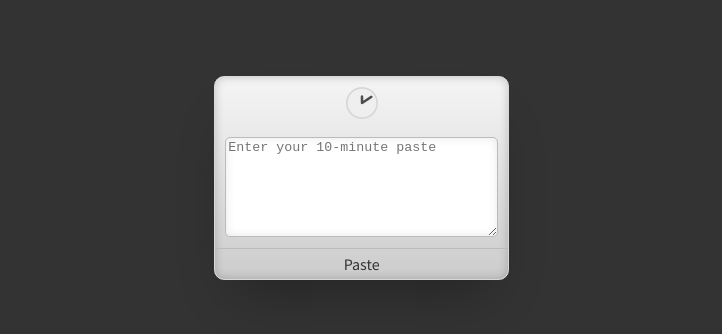
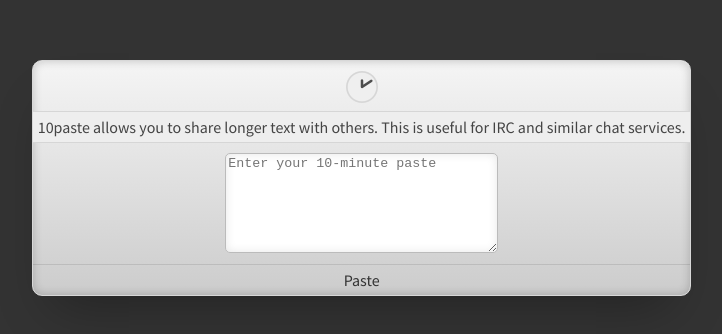
Before and after one commit to nucular/10paste, a website: page public/index.html in a window 1280 px wide. Shown: the part 222-556 px from the top of the page, without its empty margins (278-1000 px from the left). Drawn offline with Linux system fonts and the light colour scheme.

Commit message:
Added message to the home page

```diff
--- a/public/index.html
+++ b/public/index.html
@@ -13,6 +13,9 @@
       <div id="header">
         <a href="/public/index.html"><img id="logo" src="/public/logo.png"/></a>
       </div>
+      <div class="message">
+        10paste allows you to share longer text with others. This is useful for IRC and similar chat services.
+      </div>
       <form name="paste" action="/post" method="post">
         <textarea id="text-area" name="data" placeholder="Enter your 10-minute paste"></textarea>
         <div id="button" onclick="document.forms['paste'].submit();">Paste</div>
--- a/public/style.css
+++ b/public/style.css
@@ -64,9 +64,6 @@
   margin-top: 10px;
 }
 
-#title {
-}
-
 #text-area {
   margin: 10px;
   border-radius: 5px;
@@ -81,7 +78,7 @@
 }
 
 #button {
-  border-top: 1px solid #bbb;
+  border-top: 1px solid rgba(0, 0, 0, 0.1);
   cursor: default;
 
   user-select: none;
@@ -111,8 +108,15 @@
 
 .message {
   color: #444;
-  margin: 10px;
+  margin: 0px;
+
   padding: 5px;
   background-color: #eee;
-  border-radius: 5px;
+
+  -webkit-box-sizing: border-box;
+  width: 100%;
+
+  border: 1px solid rgba(0, 0, 0, 0.1);
+  border-left: none;
+  border-right: none;
 }
```
